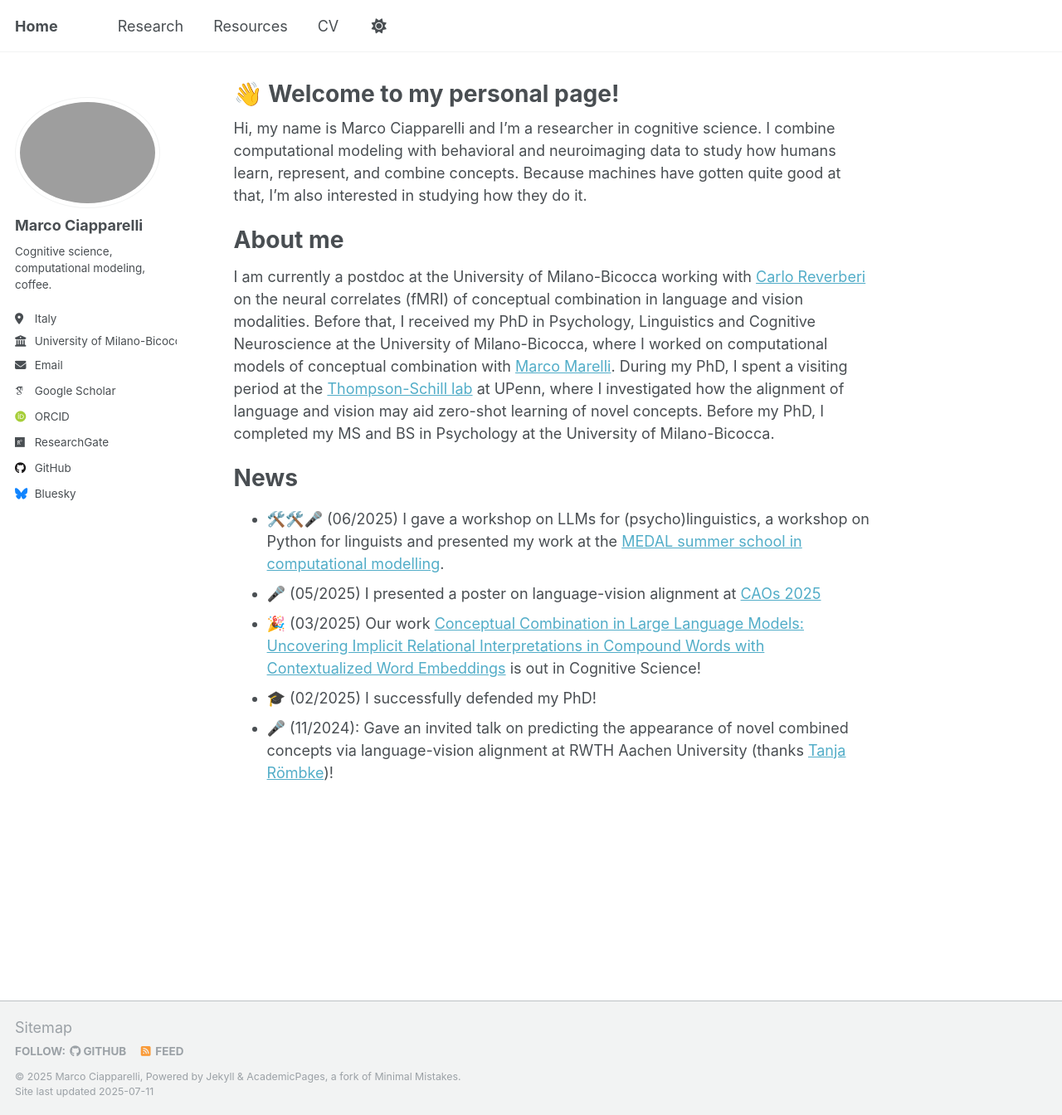
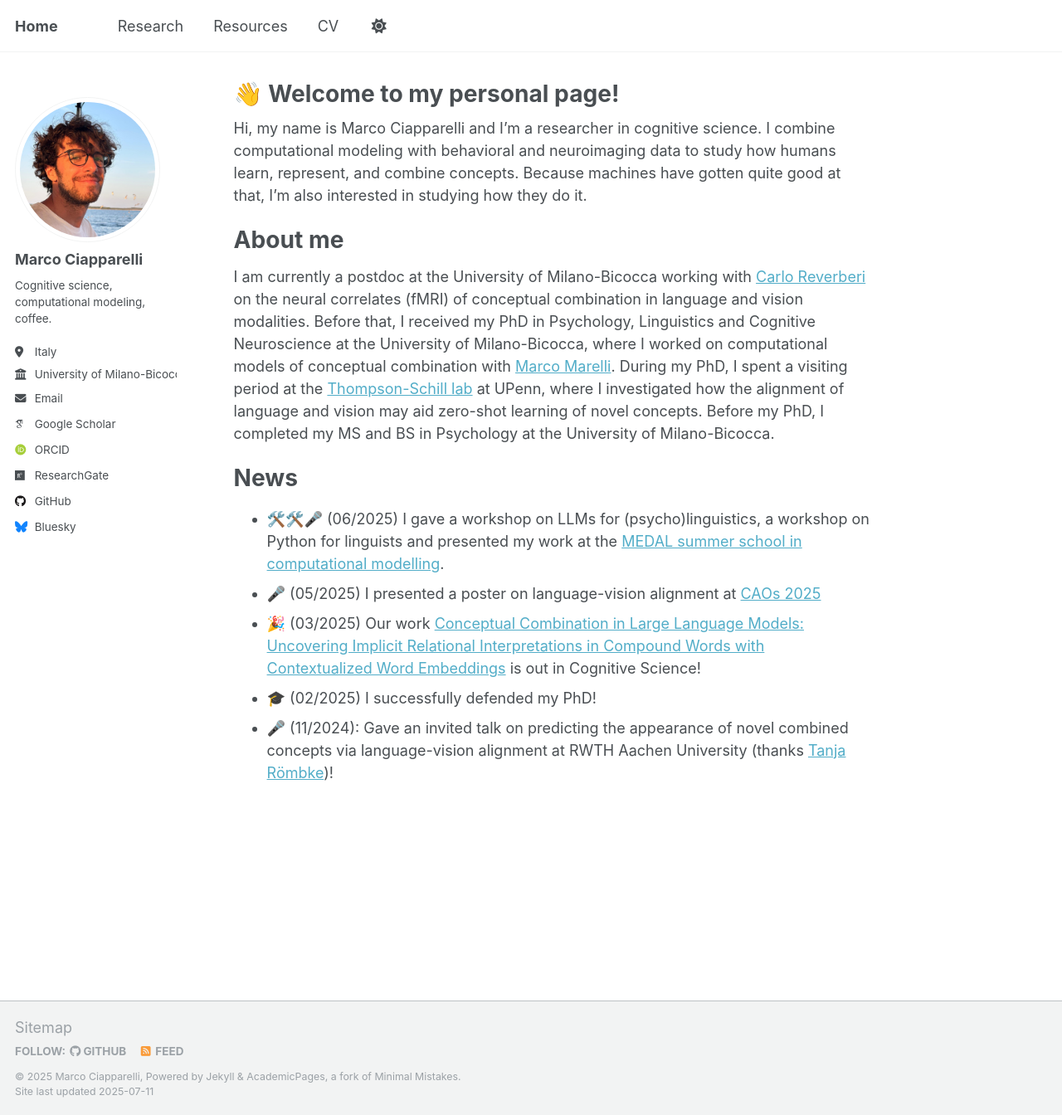
Before and after one commit to MarcoCiapparelli/MarcoCiapparelli.github.io, a Jekyll site: the page built from _pages/about.md, in a window 1280 px wide and 1344 px high. Shown: the whole window at 83% size. Built offline with Jekyll 4.4.1, drawn with Linux system fonts in a browser that asks for light colours; some web fonts are replaced; a script that is not in the unit is left out.

Commit message:
Update _config.yml

```diff
--- a/_config.yml
+++ b/_config.yml
@@ -22,7 +22,7 @@ repository               : "MarcoCiapparelli/MarcoCiapparelli.github.io"
 #               Additional customization can be done by editing /_includes/author-profile.html
 author:
   # Biographic information
-  avatar           : "propic1.png"
+  avatar           : "propic1.jpeg"
   name             : "Marco Ciapparelli"
   pronouns         : # example: "she/her"
   bio              : "Cognitive science, computational modeling, coffee."
```
